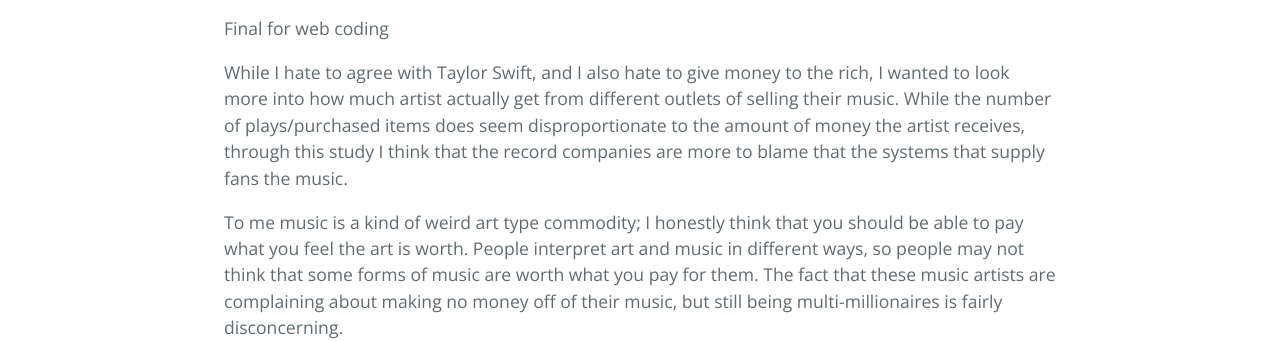
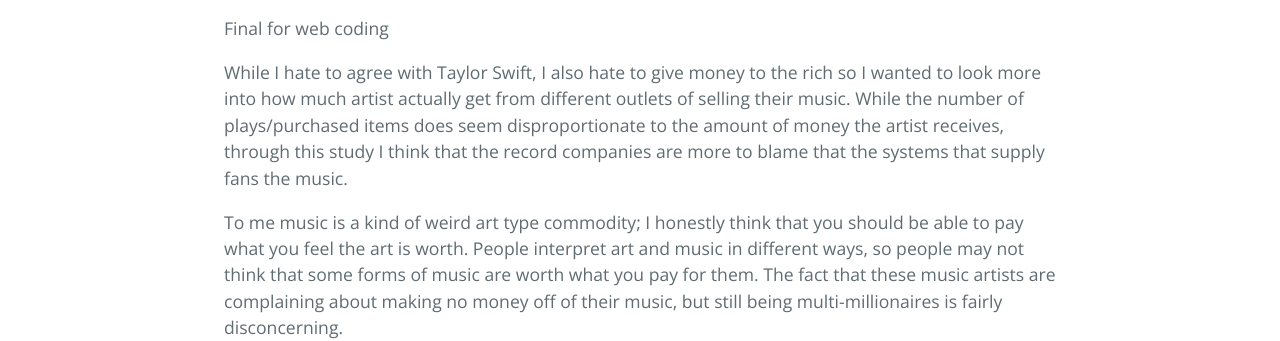
Before and after one commit to tydymac/web-coding-class, a plain HTML site: page index.html in a window 1280 px wide. Shown: the part 470-811 px from the top of the page. Drawn offline with nearby package versions, Linux system fonts and the light colour scheme.

Commit message:
Update index.html

```diff
--- a/index.html
+++ b/index.html
@@ -24,7 +24,7 @@
 
 <p>Final for web coding </p>
 
-<p>While I hate to agree with Taylor Swift, and I also hate to give money to the rich, I wanted to look more into how much artist actually get
+<p>While I hate to agree with Taylor Swift, I also hate to give money to the rich so I wanted to look more into how much artist actually get
 from different outlets of selling their music. While the number of plays/purchased items does seem disproportionate to the amount of money
 the artist receives, through this study I think that the record companies are more to blame that the systems that supply fans the music. </p>
 
@@ -33,6 +33,7 @@ People interpret art and music in different ways, so people may not think that s
 The fact that these music artists are complaining about making no money off of their music, but still being multi-millionaires is fairly disconcerning. </p>
 
 <h1>The Test</h1>
+
 <p>I explored what I think are the three most common places that people listen/purchase music from to see what type of payments the artists receive
 from those companies. While the top 5 songs did vary on the different platforms, I chose to use the top 5 songs of 2014 from iTunes as the constant
 variable because these were actual sales of the songs. </p>
```
